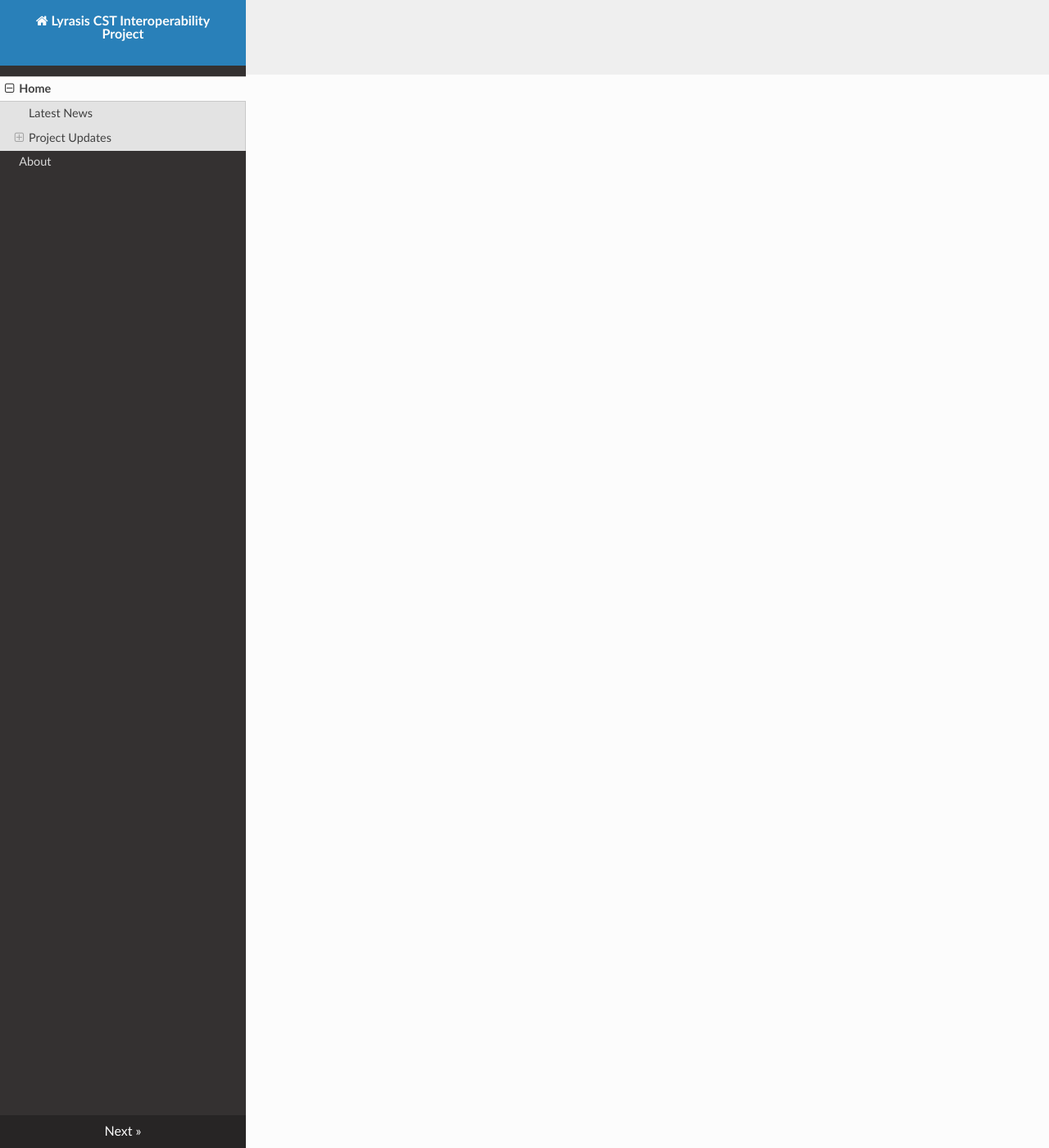
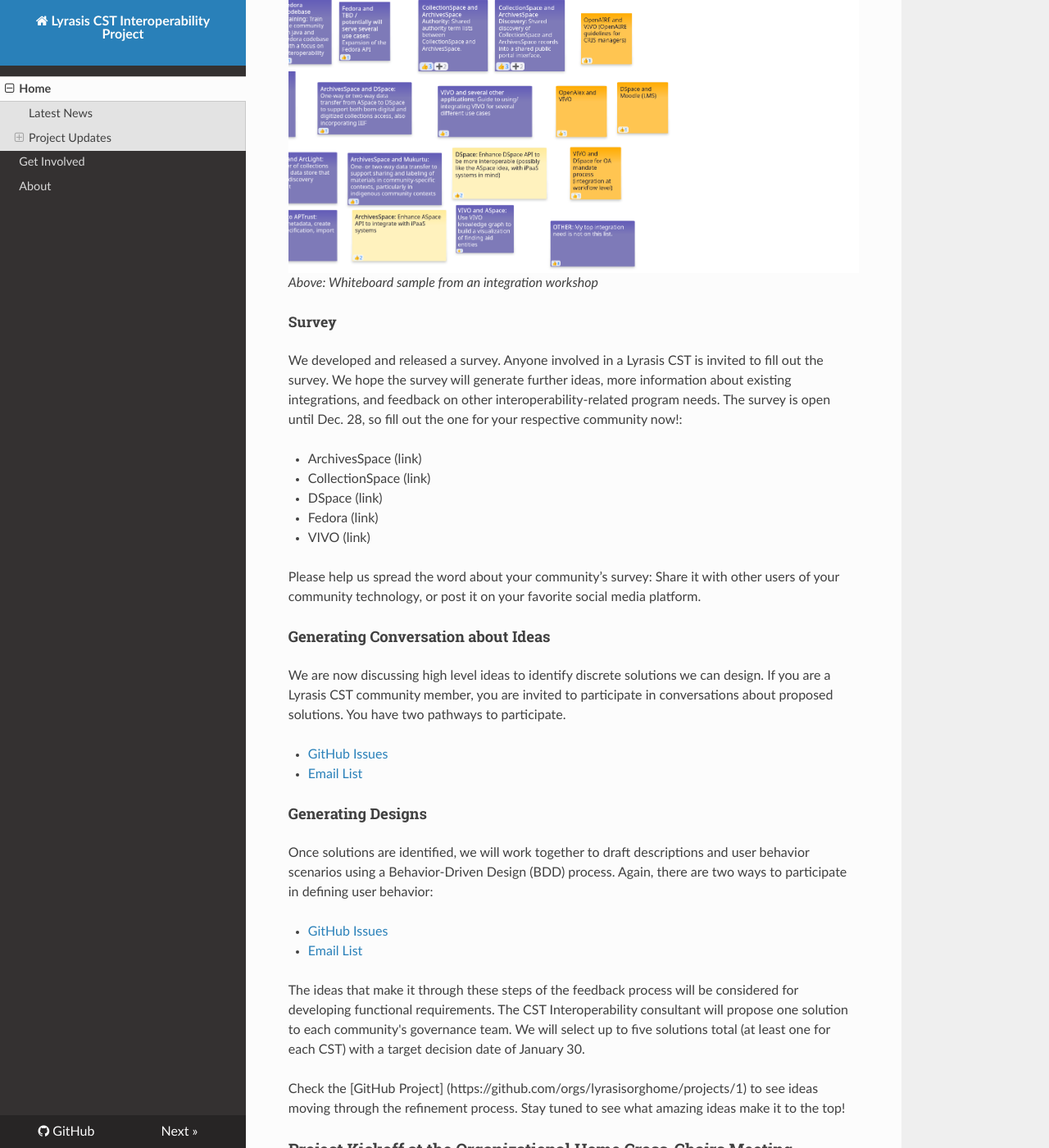
Before and after one commit to lyrasisorghome/InteroperabilityProject, an MkDocs documentation site: the page built from docs/index.md, in a window 1280 px wide and 1400 px high, scrolled down 1309 px. Shown: the whole window at 82% size. Built offline with MkDocs 1.6.1, drawn with Linux system fonts in a browser that asks for light colours; nearby versions of some CDN libraries; some of the changed text lies outside the part shown.

Commit message:
dec project update draft 1

```diff
--- a/docs/index.md
+++ b/docs/index.md
@@ -7,6 +7,49 @@
 
 ## Project Updates
 
+### Fall Feedback Sessions
+The [feedback](feedback.md) process has taken shape:
+
+1. Generate ideas
+2. Generate conversation about ideas
+3. Generate solutions
+
+#### Generating Ideas
+We are nearing the end of the idea generation process. The CST communities have a long history of documentation and conversations about integrations and feature requests. We first generated ideas from past documentation.
+
+##### Workshops
+
+Then we held a series of workshops with each CST community, and a two-day blitz of workshops that members of any Lyrasis CST community could participate in to solicit ideas.
+
+![whiteboard](img/2025-12-12-update.png)
+*Above: Whiteboard sample from an integration workshop*
+
+##### Survey
+We developed and released a survey. Anyone involved in a Lyrasis CST is invited to fill out the survey. We hope the survey will generate further ideas, more information about existing integrations, and feedback on other interoperability-related program needs. The survey is open until Dec. 28, so fill out the one for your respective community now!:
+
+- ArchivesSpace (link)
+- CollectionSpace (link)
+- DSpace (link)
+- Fedora (link)
+- VIVO (link)
+
+Please help us spread the word about your community’s survey: Share it with other users of your community technology, or post it on your favorite social media platform.
+
+#### Generating Conversation about Ideas
+We are now discussing high level ideas to identify discrete solutions we can design. If you are a Lyrasis CST community member, you are invited to participate in conversations about proposed solutions. You have two pathways to participate.
+
+- [GitHub Issues](https://github.com/lyrasisorghome/InteroperabilityProject/issues)
+- [Email List](https://groups.google.com/a/lyrasislists.org/g/cst-interoperability)
+
+#### Generating Designs
+Once solutions are identified, we will work together to draft descriptions and user behavior scenarios using a Behavior-Driven Design (BDD) process. Again, there are two ways to participate in defining user behavior:
+
+- [GitHub Issues](https://github.com/lyrasisorghome/InteroperabilityProject/issues)
+- [Email List](https://groups.google.com/a/lyrasislists.org/g/cst-interoperability)
+
+The ideas that make it through these steps of the feedback process will be considered for developing functional requirements. The CST Interoperability consultant will propose one solution to each community's governance team. We will select up to five solutions total (at least one for each CST) with a target decision date of January 30.
+
+Check the [GitHub Project] (https://github.com/orgs/lyrasisorghome/projects/1) to see ideas moving through the refinement process. Stay tuned to see what amazing ideas make it to the top!
 
 ### Project Kickoff at the Organizational Home Cross-Chairs Meeting
 
--- a/mkdocs.yml
+++ b/mkdocs.yml
@@ -1,8 +1,10 @@
 site_name: Lyrasis CST Interoperability Project
 site_description: Developing enhancements for Lyrasis Community-Supported Technologies.
 site_url: https://lyrasisorghome.github.io/InteroperabilityProject
+repo_url: https://github.com/lyrasisorghome/InteroperabilityProject
 nav:
   - Home: index.md
+  - Get Involved: feedback.md
   - About: about.md
 
 theme: readthedocs
```
Also changed, not shown: README.md (+1 -1 lines), docs/feedback.md (added, +43 -0 lines), docs/img/2025-12-12-update.png (added).
